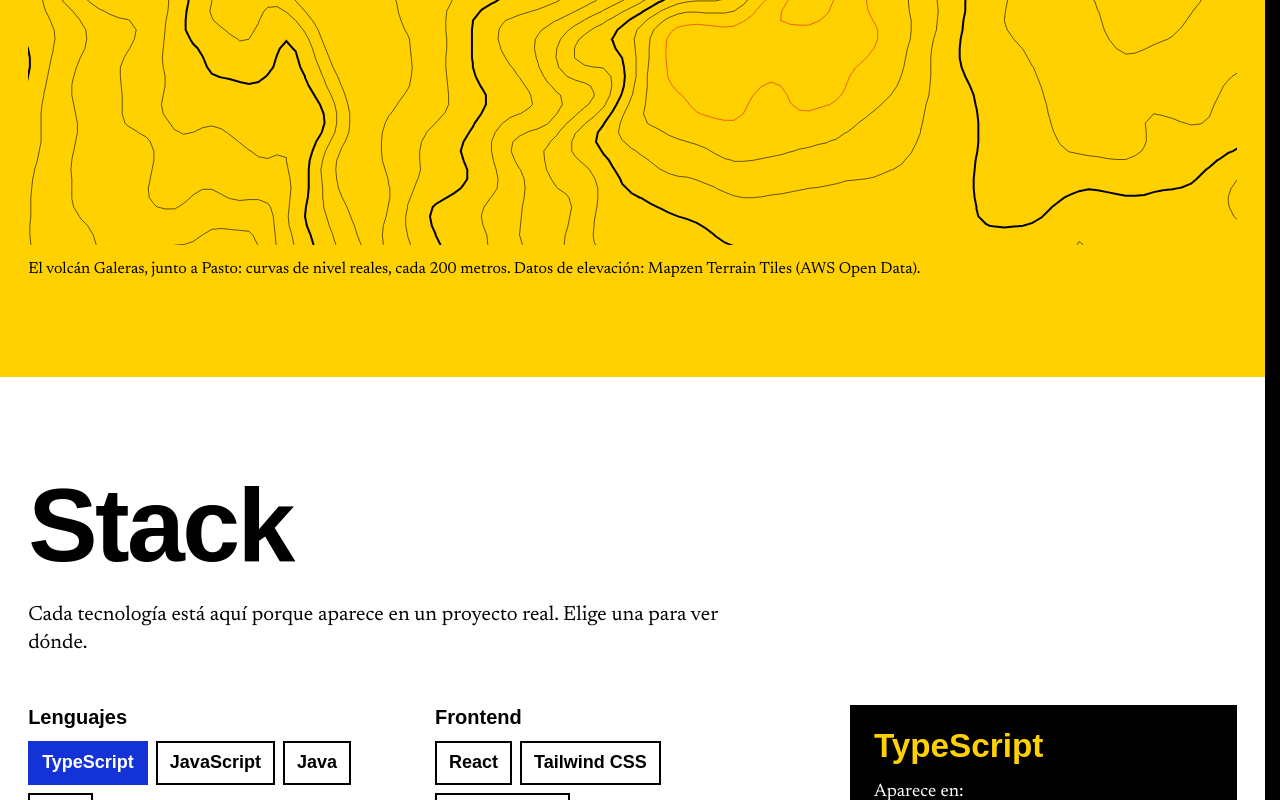
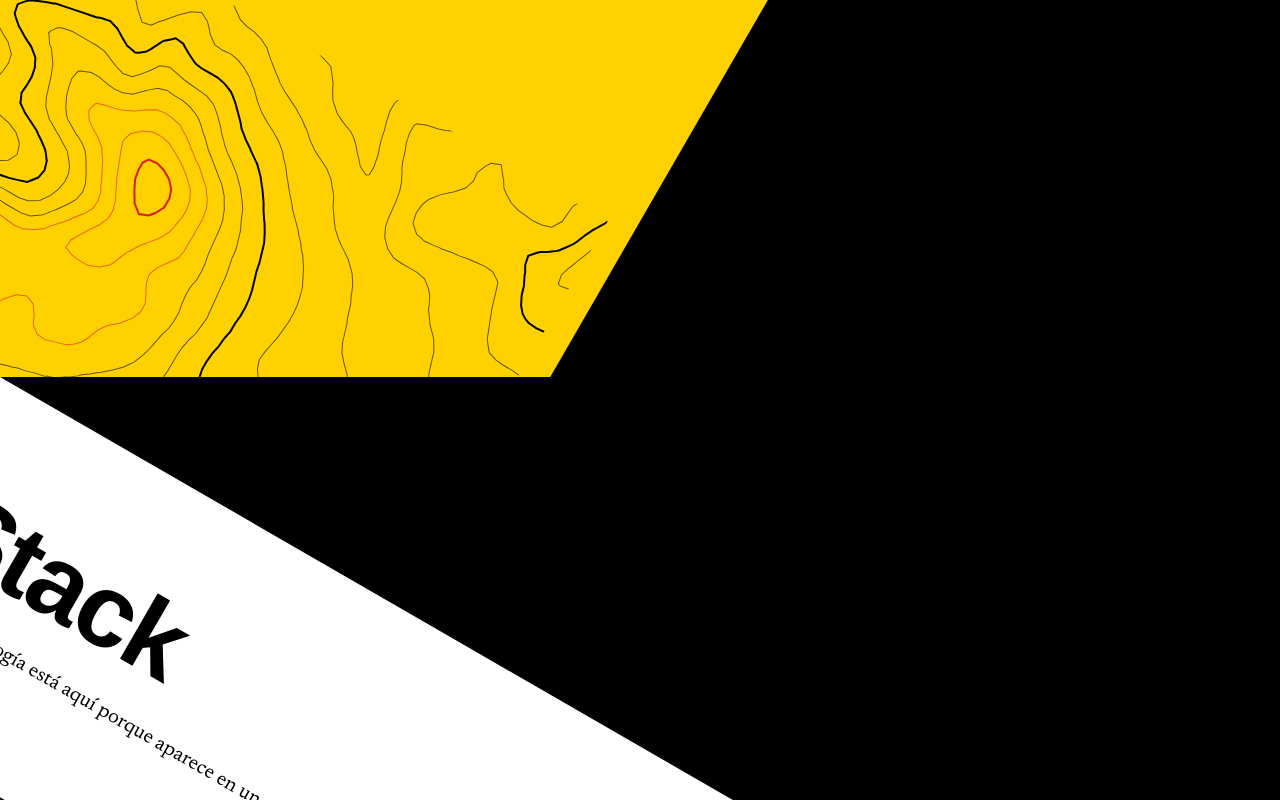
Before and after one commit to KmiloRosero/I-m, a Next.js app: page / in a window 1280 px wide. Shown: the part 2000-2800 px from the top of the page. Built offline with nearby package versions, Linux system fonts and the light colour scheme; a web font is replaced by a local one.

Commit message:
feat: apply story scroll transitions across all home sections

```diff
--- a/src/app/page.tsx
+++ b/src/app/page.tsx
@@ -1,4 +1,5 @@
 import type { Metadata } from 'next'
+import { StoryScroll } from '@/components/ui/StoryScroll'
 import { AboutSection } from '@/sections/AboutSection'
 import { ContactSection } from '@/sections/ContactSection'
 import { ExperienceSection } from '@/sections/ExperienceSection'
@@ -13,6 +14,7 @@ export const metadata: Metadata = { alternates: { canonical: '/' } }
 export default function HomePage() {
   return (
     <main id="contenido">
+      <StoryScroll>
         <HeroSection />
         <AboutSection />
         <SkillsSection />
@@ -21,6 +23,7 @@ export default function HomePage() {
         <TestimonialsSection />
         <ExperienceSection />
         <ContactSection />
+      </StoryScroll>
     </main>
   )
 }
--- a/src/components/ui/Section.tsx
+++ b/src/components/ui/Section.tsx
@@ -1,4 +1,5 @@
 import type { ReactNode } from 'react'
+import { StorySection } from '@/components/ui/StorySection'
 
 type SectionTone = 'black' | 'cobalt' | 'red' | 'white' | 'yellow'
 
@@ -22,11 +23,8 @@ export function Section({ children, id, title, titleAlign = 'start', tone }: Sec
   const titleId = `${id}-title`
 
   return (
-    <section
-      aria-labelledby={titleId}
-      className={`min-h-[70dvh] px-gutter py-section ${toneClasses[tone]}`}
-      id={id}
-    >
+    <StorySection id={id}>
+      <section aria-labelledby={titleId} className={`px-gutter py-section ${toneClasses[tone]}`}>
         <div className="mx-auto max-w-content">
           <h2 className="section-title" data-align={titleAlign} id={titleId}>
             {title}
@@ -34,5 +32,6 @@ export function Section({ children, id, title, titleAlign = 'start', tone }: Sec
           {children}
         </div>
       </section>
+    </StorySection>
   )
 }
--- a/src/components/ui/StoryScroll.tsx
+++ b/src/components/ui/StoryScroll.tsx
@@ -3,103 +3,62 @@
 import { useGSAP } from '@gsap/react'
 import { gsap } from 'gsap'
 import { ScrollTrigger } from 'gsap/ScrollTrigger'
-import { Children, useRef, type CSSProperties, type ReactNode } from 'react'
+import { useRef, type ReactNode } from 'react'
 import { usePrefersReducedMotion } from '@/hooks/usePrefersReducedMotion'
 
 gsap.registerPlugin(ScrollTrigger, useGSAP)
 
 const ENTRY_ROTATION_DEGREES = 30
 
-interface FlowSectionProps {
-  'aria-label'?: string
-  children: ReactNode
-  className?: string
-  style?: CSSProperties | undefined
-}
-
-export function FlowSection({ 'aria-label': ariaLabel, children, className, style }: FlowSectionProps) {
-  return (
-    <section
-      aria-label={ariaLabel}
-      className={`story-section ${className ?? ''}`}
-      data-flow-section
-    >
-      <div className="story-section-inner" style={style}>
-        {children}
-      </div>
-    </section>
-  )
-}
-
-interface FlowArtProps {
-  'aria-label'?: string
-  children: ReactNode
-  className?: string
-  navSectionId?: string
-}
-
-export function FlowArt({ 'aria-label': ariaLabel, children, className, navSectionId }: FlowArtProps) {
+export function StoryScroll({ children }: { children: ReactNode }) {
   const containerRef = useRef<HTMLDivElement>(null)
   const prefersReducedMotion = usePrefersReducedMotion()
-  const sectionCount = Children.count(children)
 
   useGSAP(
     () => {
       const container = containerRef.current
       if (!container || prefersReducedMotion) return
 
-      const sections = Array.from(container.querySelectorAll<HTMLElement>('[data-flow-section]'))
+      const tracks = Array.from(container.querySelectorAll<HTMLElement>('.story-track'))
       const triggers: ScrollTrigger[] = []
+      container.dataset['storyActive'] = 'true'
 
-      sections.forEach((section, index) => {
-        gsap.set(section, { zIndex: index + 1 })
-        const inner = section.querySelector<HTMLElement>('.story-section-inner')
-        if (!inner) return
-
-        if (index > 0) {
-          gsap.set(inner, { rotation: ENTRY_ROTATION_DEGREES, transformOrigin: 'bottom left' })
-          const tween = gsap.to(inner, {
-            ease: 'none',
-            rotation: 0,
-            scrollTrigger: { end: 'top 25%', scrub: true, start: 'top bottom', trigger: section },
-          })
-          if (tween.scrollTrigger) triggers.push(tween.scrollTrigger)
-        }
-
-        if (index < sections.length - 1) {
-          triggers.push(
-            ScrollTrigger.create({
-              end: 'bottom top',
-              pin: true,
-              pinSpacing: false,
-              start: 'bottom bottom',
-              trigger: section,
-            }),
-          )
-        }
+      const resizeObserver = new ResizeObserver((entries) => {
+        entries.forEach(({ target }) => {
+          if (target instanceof HTMLElement) {
+            target.parentElement?.style.setProperty('--story-height', `${target.offsetHeight}px`)
+          }
+        })
+        ScrollTrigger.refresh()
       })
 
-      let isActive = true
-      void document.fonts.ready.then(() => {
-        if (isActive) ScrollTrigger.refresh()
+      tracks.forEach((track, index) => {
+        gsap.set(track, { zIndex: index + 1 })
+        const inner = track.querySelector<HTMLElement>('.story-section-inner')
+        if (!inner) return
+        resizeObserver.observe(inner)
+        if (index === 0) return
+
+        gsap.set(inner, { rotation: ENTRY_ROTATION_DEGREES, transformOrigin: 'top left' })
+        const tween = gsap.to(inner, {
+          ease: 'none',
+          rotation: 0,
+          scrollTrigger: { end: 'top 25%', scrub: true, start: 'top bottom', trigger: track },
+        })
+        if (tween.scrollTrigger) triggers.push(tween.scrollTrigger)
       })
 
       return () => {
-        isActive = false
+        resizeObserver.disconnect()
         triggers.forEach((trigger) => trigger.kill())
+        delete container.dataset['storyActive']
       }
     },
-    { dependencies: [sectionCount, prefersReducedMotion], revertOnUpdate: true, scope: containerRef },
+    { dependencies: [prefersReducedMotion], revertOnUpdate: true, scope: containerRef },
   )
 
   return (
-    <div
-      aria-label={ariaLabel}
-      className={`story-scroll ${className ?? ''}`}
-      data-nav-section={navSectionId}
-      ref={containerRef}
-      role="group"
-    >
+    <div className="story-scroll" ref={containerRef}>
       {children}
     </div>
   )
--- /dev/null
+++ b/src/components/ui/StorySection.tsx
@@ -0,0 +1,21 @@
+import type { CSSProperties, ReactNode } from 'react'
+
+interface StorySectionProps {
+  children: ReactNode
+  id?: string | undefined
+  innerClassName?: string
+  navSectionId?: string
+  style?: CSSProperties | undefined
+}
+
+export function StorySection({ children, id, innerClassName, navSectionId, style }: StorySectionProps) {
+  return (
+    <div className="story-track" data-nav-section={navSectionId} id={id}>
+      <div className="story-section">
+        <div className={`story-section-inner ${innerClassName ?? ''}`} style={style}>
+          {children}
+        </div>
+      </div>
+    </div>
+  )
+}
--- a/src/hooks/useActiveSection.ts
+++ b/src/hooks/useActiveSection.ts
@@ -5,17 +5,27 @@ import { useEffect, useState } from 'react'
 
 const VIEWPORT_READING_LINE = '-45% 0px -54% 0px'
 
+function getSectionId(element: Element): string {
+  return element instanceof HTMLElement && element.dataset['navSection']
+    ? element.dataset['navSection']
+    : element.id
+}
+
 export function useActiveSection(sectionIds: readonly string[]): string {
   const pathname = usePathname()
   const [activeId, setActiveId] = useState(sectionIds[0] ?? '')
 
   useEffect(() => {
+    const visibleElements = new Set<Element>()
     const observer = new IntersectionObserver(
       (entries) => {
-        const activeEntry = entries.find((entry) => entry.isIntersecting)
-        if (!activeEntry) return
-        const { target } = activeEntry
-        setActiveId(target instanceof HTMLElement && target.dataset['navSection'] ? target.dataset['navSection'] : target.id)
+        entries.forEach(({ isIntersecting, target }) => {
+          if (isIntersecting) visibleElements.add(target)
+          else visibleElements.delete(target)
+        })
+        const visibleIds = new Set([...visibleElements].map(getSectionId))
+        const latestId = sectionIds.findLast((id) => visibleIds.has(id))
+        if (latestId) setActiveId(latestId)
       },
       { rootMargin: VIEWPORT_READING_LINE },
     )
--- a/src/sections/HeroSection.tsx
+++ b/src/sections/HeroSection.tsx
@@ -1,13 +1,14 @@
 import { ProfileFlipCard } from '@/components/common/ProfileFlipCard'
 import { ButtonLink } from '@/components/ui/ButtonLink'
+import { StorySection } from '@/components/ui/StorySection'
 import { personalInfo } from '@/data/personalInfo'
 
 export function HeroSection() {
   return (
+    <StorySection id="inicio">
       <section
         aria-labelledby="hero-title"
         className="relative flex min-h-dvh flex-col justify-end overflow-hidden bg-cobalt px-gutter pt-24 pb-10 text-white"
-      id="inicio"
       >
         <div aria-hidden="true" className="hero-band" />
 
@@ -45,5 +46,6 @@ export function HeroSection() {
           </div>
         </div>
       </section>
+    </StorySection>
   )
 }
--- a/src/sections/ServicesSection.tsx
+++ b/src/sections/ServicesSection.tsx
@@ -1,6 +1,6 @@
 import type { CSSProperties } from 'react'
 import { Section } from '@/components/ui/Section'
-import { FlowArt, FlowSection } from '@/components/ui/StoryScroll'
+import { StorySection } from '@/components/ui/StorySection'
 import { services } from '@/data/services'
 
 const panelTones: readonly CSSProperties[] = [
@@ -20,17 +20,20 @@ export function ServicesSection() {
           ofrecer con un alcance claro.
         </p>
       </Section>
-      <FlowArt aria-label="Servicios que ofrezco" navSectionId="servicios">
       {services.map(({ description, evidence, title }, index) => (
-          <FlowSection aria-label={title} key={title} style={panelTones[index % panelTones.length]}>
+        <StorySection
+          innerClassName="story-panel"
+          key={title}
+          navSectionId="servicios"
+          style={panelTones[index % panelTones.length]}
+        >
           <h3 className="story-title">{title}</h3>
           <div className="max-w-text">
             <p className="lead-text">{description}</p>
             <p className="mt-3">Ejemplos: {evidence.join(', ')}</p>
           </div>
-          </FlowSection>
+        </StorySection>
       ))}
-      </FlowArt>
     </>
   )
 }
--- a/src/styles/services.css
+++ b/src/styles/services.css
@@ -4,22 +4,45 @@
     overflow-x: clip;
   }
 
+  .story-track {
+    position: relative;
+  }
+
   .story-section {
-    position: relative;
     width: 100%;
-    min-height: 100svh;
-    overflow: hidden;
+    overflow: clip;
   }
 
   .story-section-inner {
     display: flex;
     flex-direction: column;
+    min-height: 100svh;
+    transform-origin: top left;
+  }
+
+  .story-section-inner > section {
+    flex: 1 0 auto;
+  }
+
+  .story-scroll[data-story-active='true'] .story-track:not(:last-child)::after {
+    display: block;
+    height: 100svh;
+    content: '';
+  }
+
+  .story-scroll[data-story-active='true'] .story-track + .story-track {
+    margin-top: -100svh;
+  }
+
+  .story-scroll[data-story-active='true'] .story-section {
+    position: sticky;
+    top: min(0px, calc(100svh - var(--story-height, 100svh)));
+  }
+
+  .story-panel {
     justify-content: space-between;
     gap: 2rem;
-    min-height: 100svh;
     padding: calc(var(--spacing-header) + 2rem) var(--spacing-gutter) var(--spacing-section);
-    transform-origin: bottom left;
-    will-change: transform;
   }
 
   .story-title {
```
Lines whose indentation alone changed are shown as unchanged.
